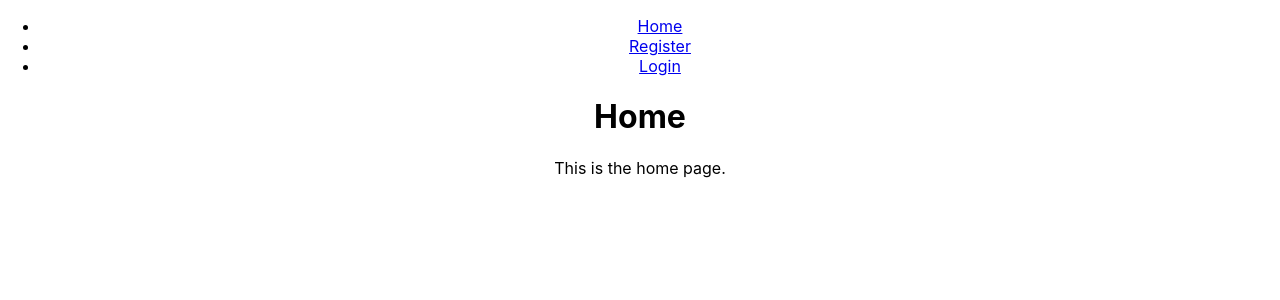
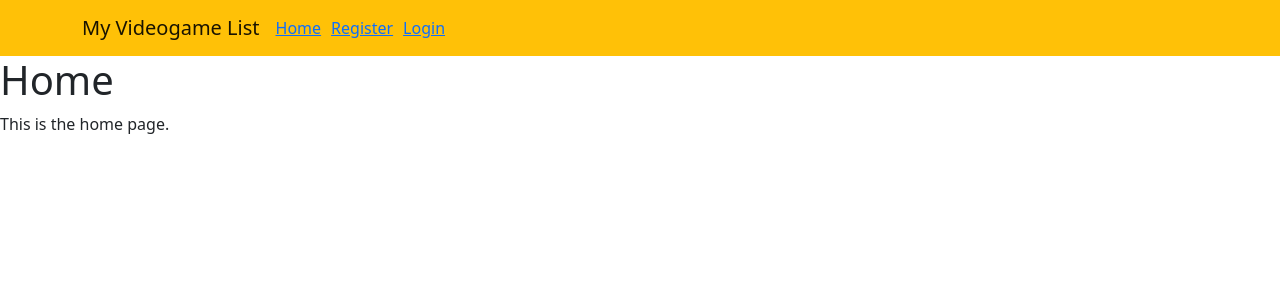
Before and after one commit to jellis21/my-videogame-list, a React (Create React App) app in the folder client/: page / in a window 1280 px wide. Shown: the top 300 px of the page. Built offline with nearby package versions, Linux system fonts and the light colour scheme.

Commit message:
Adds delete functionality in React, updates DELETE route in backend

```diff
--- a/client/package.json
+++ b/client/package.json
@@ -7,7 +7,9 @@
     "@testing-library/react": "^12.1.2",
     "@testing-library/user-event": "^13.5.0",
     "axios": "^0.25.0",
+    "bootstrap": "^5.1.3",
     "react": "^17.0.2",
+    "react-bootstrap": "^2.1.1",
     "react-dom": "^17.0.2",
     "react-router": "^6.2.1",
     "react-router-dom": "^6.2.1",
--- a/client/public/index.html
+++ b/client/public/index.html
@@ -8,6 +8,12 @@
     <meta
       name="description"
       content="Web site created using create-react-app"
+    />
+    <link
+      rel="stylesheet"
+      href="https://cdn.jsdelivr.net/npm/bootstrap@5.1.3/dist/css/bootstrap.min.css"
+      integrity="sha384-1BmE4kWBq78iYhFldvKuhfTAU6auU8tT94WrHftjDbrCEXSU1oBoqyl2QvZ6jIW3"
+      crossorigin="anonymous"
     />
     <link rel="apple-touch-icon" href="%PUBLIC_URL%/logo192.png" />
     <!--
--- a/client/src/App.css
+++ b/client/src/App.css
@@ -1,38 +1,13 @@
-.App {
-  text-align: center;
+.nav-button {
+  font-size: 100%;
+  font-family: inherit;
+  border: 0;
+  padding: 0;
+  background-color: inherit;
+  text-decoration: underline;
+  text-align: left;
 }
 
-.App-logo {
-  height: 40vmin;
-  pointer-events: none;
+.nav-margin {
+  margin-right: 10px;
 }
-
-@media (prefers-reduced-motion: no-preference) {
-  .App-logo {
-    animation: App-logo-spin infinite 20s linear;
-  }
-}
-
-.App-header {
-  background-color: #282c34;
-  min-height: 100vh;
-  display: flex;
-  flex-direction: column;
-  align-items: center;
-  justify-content: center;
-  font-size: calc(10px + 2vmin);
-  color: white;
-}
-
-.App-link {
-  color: #61dafb;
-}
-
-@keyframes App-logo-spin {
-  from {
-    transform: rotate(0deg);
-  }
-  to {
-    transform: rotate(360deg);
-  }
-}
--- a/client/src/App.js
+++ b/client/src/App.js
@@ -5,6 +5,7 @@ import Register from './pages/Register';
 import Login from './pages/Login';
 import NavBar from './components/NavBar';
 import Lists from './pages/Lists';
+import 'bootstrap/dist/css/bootstrap.min.css';
 
 function App() {
   return (
--- a/client/src/components/NavBar.jsx
+++ b/client/src/components/NavBar.jsx
@@ -1,5 +1,8 @@
 import React from 'react';
 import { Link } from 'react-router-dom';
+import Navbar from 'react-bootstrap/Navbar'
+import Container from 'react-bootstrap/Container'
+import Nav from 'react-bootstrap/Nav'
 
 function NavBar() {
   const token = localStorage.getItem('token');
@@ -9,8 +12,32 @@ function NavBar() {
     window.location.reload();
   }
 
-  return <div>
-    <nav>
+  return <nav>
+
+<Navbar bg="warning" variant="light" expand="md">
+  <Container>
+    <Navbar.Brand href="#home">My Videogame List</Navbar.Brand>
+    <Navbar.Toggle aria-controls="basic-navbar-nav" />
+    <Navbar.Collapse id="basic-navbar-nav">
+      <Nav className="me-auto">
+      <Link className='nav-margin' to="/">Home</Link>
+          { isLoggedIn ? (
+            <>
+            <Link className='nav-margin' to="/lists">My List</Link>
+            <button className="nav-button link-primary" href="#" onClick={() => handleLogout()}>Log Out</button>
+            </>
+          ) : (
+            <>
+            <Link className='nav-margin' to="/register">Register</Link>
+            <Link className='nav-margin' to="/login">Login</Link>
+            </>
+          )}
+      </Nav>
+    </Navbar.Collapse>
+  </Container>
+</Navbar>
+
+    {/* <nav>
         <ul>
           <li><Link to="/">Home</Link></li>
           { isLoggedIn ? (
@@ -25,8 +52,10 @@ function NavBar() {
             </>
           )}
         </ul>
-      </nav>
-  </div>;
+      </nav> */}
+
+
+  </nav>;
 }
 
 export default NavBar;
--- a/client/src/index.css
+++ b/client/src/index.css
@@ -1,4 +1,4 @@
-body {
+/* body {
   margin: 0;
   font-family: -apple-system, BlinkMacSystemFont, 'Segoe UI', 'Roboto', 'Oxygen',
     'Ubuntu', 'Cantarell', 'Fira Sans', 'Droid Sans', 'Helvetica Neue',
@@ -10,4 +10,4 @@ body {
 code {
   font-family: source-code-pro, Menlo, Monaco, Consolas, 'Courier New',
     monospace;
-}
+} */
--- a/client/src/pages/Lists.jsx
+++ b/client/src/pages/Lists.jsx
@@ -1,36 +1,68 @@
-import axios from 'axios';
-import React, { useEffect, useState } from 'react';
-import { useNavigate } from 'react-router-dom';
+import axios from "axios";
+import React, { useEffect, useState } from "react";
+import { useNavigate } from "react-router-dom";
+import ListGroup from "react-bootstrap/ListGroup";
+import Badge from "react-bootstrap/Badge";
 
 function Lists() {
   const [lists, setLists] = useState([]);
-  const token = localStorage.getItem('token');
+  const token = localStorage.getItem("token");
   const navigate = useNavigate();
 
   useEffect(() => {
-    axios.get('/api/v1/lists', {
+    axios
+      .get("/api/v1/lists", {
+        headers: {
+          "x-access-token": token,
+        },
+      })
+      .then((res) => {
+        setLists(res.data); // axios returns the "data" key we're accessing
+      });
+  }, [token]);
+
+  const deleteGame = (e) => {
+    e.preventDefault();
+    axios.delete(`/api/v1/lists/${e.target.id}`, {
       headers: {
-        'x-access-token': token
-      }
+        "x-access-token": token,
+      },
     })
-      .then(res => {
-        setLists(res.data) // axios retursn the "data" key we're accessing
-      })
-  }, [token])
+    .then(res => {
+      setLists(res.data) // the DELETE route returns updated list as response
+    })
+    .catch(err => {
+      alert(err.response.data.error)
+    })
+  }
 
   if (!token) {
-    navigate('/login')
+    navigate("/login");
   }
 
-  return <div>
-    <h1>Teams</h1>
-    {lists.map((game) => (
-      <div key={game.id}>
-        <h2>{game.game_name}</h2>
-        <p>{game.ranking}</p>
-      </div>
-    ))}
-  </div>;
+  return (
+    <div>
+      <h1>My List</h1>
+
+      <ListGroup as="ul">
+        {lists.map((game) => (
+          <ListGroup.Item
+            as="li"
+            className="d-flex justify-content-between align-items-start"
+            key={game.id}
+          >
+            <div className="ms-2 me-auto">
+              <div className="fw-bold">{game.game_name}</div>
+              placeholder <form><button onClick={deleteGame} className="btn btn-primary" id={game.id}>Remove</button></form>
+            </div>
+            <Badge variant="primary" pill>
+              {game.ranking}
+            </Badge>
+          </ListGroup.Item>
+        ))}
+      </ListGroup>
+    </div>
+  );
 }
 
 export default Lists;
```
Also changed, not shown: 2 other files (tests, documents, lock files or other folders).
